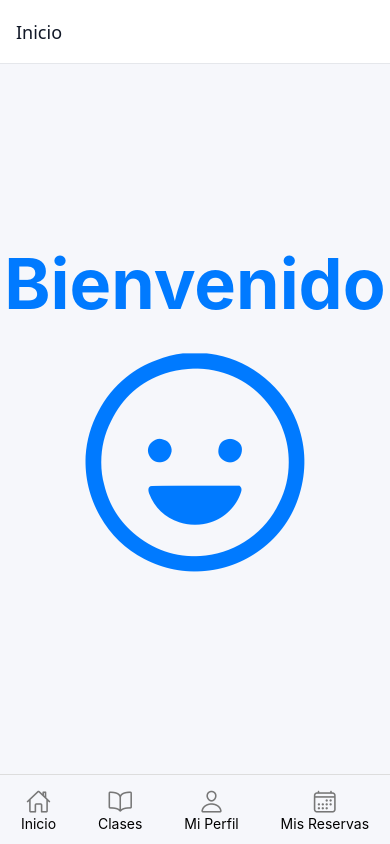
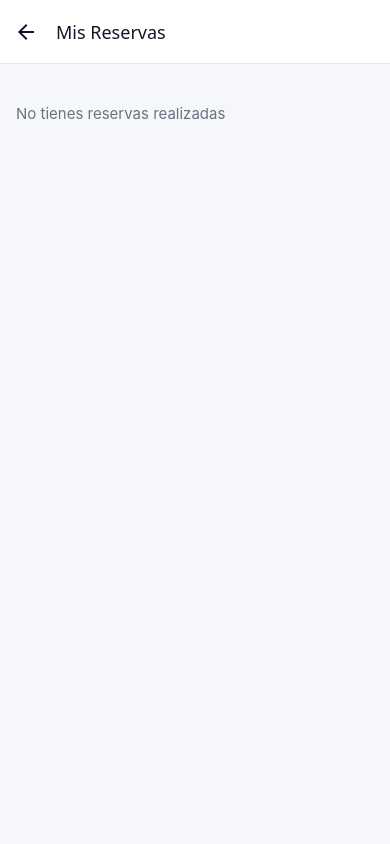
Before and after one commit to jhonsHewiths/proyectoCSV, a React Native app in the folder proyectoCSV/: screen /ReservasScreen in a window 390 px wide. Built offline with nearby package versions, Linux system fonts and the light colour scheme.

Commit message:
Implementacion reservas y su respectiva vista

```diff
--- a/proyectoCSV/App.js
+++ b/proyectoCSV/App.js
@@ -3,7 +3,8 @@ import { StatusBar } from 'expo-status-bar';
 import { NavigationContainer, DefaultTheme } from '@react-navigation/native';
 import { SafeAreaProvider } from 'react-native-safe-area-context';
 import ClasesStack from './src/navigation/ClasesStack';
-import { colors } from './src/theme'
+import { colors } from './src/theme';
+import {ReservasProvider} from './src/components/ReservasHechas';
 
 const temaNavegacion = {
   ...DefaultTheme,
@@ -19,11 +20,13 @@ const temaNavegacion = {
 
 export default function App() {
   return (
-   <SafeAreaProvider>
+    <SafeAreaProvider>
       <NavigationContainer theme={temaNavegacion}>
-         <StatusBar style="dark" />
-         <ClasesStack/>
+        <ReservasProvider>
+          <StatusBar style="dark" />
+          <ClasesStack />
+        </ReservasProvider>
       </NavigationContainer>
-   </SafeAreaProvider>
+    </SafeAreaProvider>
   );
 }
--- /dev/null
+++ b/proyectoCSV/src/components/ReservasHechas.js
@@ -0,0 +1,51 @@
+import React, { createContext, useState, useContext } from 'react';
+
+
+export const useReservas = () => useContext(ReservasContext);
+
+const ReservasContext = createContext(null);
+
+const horarioSolo = (horario) =>
+    horario
+        .normalize('NFD')
+        .replace(/[\u0300-\u036f]/g, '')
+        .trim()
+        .toLowerCase()
+        .replace(/\s+/g, '-');
+
+export function ReservasProvider({ children }) {
+    const [reservas, setReservas] = useState([]);
+
+    const cuposDisponibles = (clase) => {
+        const reservadas = reservas.filter((r) => r.clase.id === clase.id).length;
+        return Number(clase.cupos) - reservadas;
+    };
+
+    const agregarReserva = (clase, horario) => {
+        const horarioNormalizado = horarioSolo(horario);
+        const reservaError = reservas.some(
+            (reserva) => horarioSolo(reserva.horario) === horarioNormalizado
+        );
+
+        if (reservaError) {
+            return { success: false, message: 'Ya tienes una reserva para este horario' };
+        }
+
+        if (cuposDisponibles(clase) <= 0) {
+            return { success: false, message: 'Ya no quedan cupos para esta clase' };
+        }
+
+        setReservas((prevReservas) => [
+            ...prevReservas,
+            { id: `${clase.id}-${Date.now()}`, clase, horario }
+        ]);
+
+        return { success: true };
+    };
+
+    return (
+        <ReservasContext.Provider value={{ reservas, agregarReserva, cuposDisponibles }}>
+            {children}
+        </ReservasContext.Provider>
+    );
+};
--- a/proyectoCSV/src/navigation/ClasesStack.js
+++ b/proyectoCSV/src/navigation/ClasesStack.js
@@ -35,13 +35,13 @@ export default function ClassesStack() {
                 name="PerfilScreen"
                 component={PerfilScreen}
                 options={{title: "Mi Perfil", headerBackTitle: 'Atras'}}
-            />
+            />*/
 
             <Stack.Screen
                 name="ReservasScreen"
                 component={ReservasScreen}
                 options={{title: "Mis Reservas", headerBackTitle: 'Atras'}}
-            /> */}
+            />}
 
         </Stack.Navigator>
     )
--- a/proyectoCSV/src/screens/DetalleClasesScreen.js
+++ b/proyectoCSV/src/screens/DetalleClasesScreen.js
@@ -1,18 +1,20 @@
-import React, {useState, useMemo} from "react";
+import React, {useState} from "react";
 import {View, Text, StyleSheet, ScrollView, Alert, Image, Pressable} from 'react-native';
 import { Ionicons } from "@expo/vector-icons";
 import { useSafeAreaInsets } from "react-native-safe-area-context";
 
 import useResponsive from "../hooks/useResponsive";
 import { colors, spacing, radius, typography } from "../theme/index";
-import { formatearPrecio } from "../data/Clases";
-import LabelLevel from "../components/LabelLevel";
+/* import { formatearPrecio } from "../data/Clases";
+import LabelLevel from "../components/LabelLevel"; */
+import { useReservas } from "../components/ReservasHechas";
 
 export default function DetalleClase({route}){
     const insets = useSafeAreaInsets();
     const { clase } = route.params;
     const {paddingHorizontal, esTablet} = useResponsive();
-    const [cupos, setCupos] = useState(Number(clase.cupos));
+    const {agregarReserva, cuposDisponibles } = useReservas();
+    const cupos = cuposDisponibles(clase);
     const [horarioSeleccionado, setHorarioSeleccionado] = useState(null);
 
     return (
@@ -117,6 +119,7 @@ export default function DetalleClase({route}){
                 ))}
               </View>
             </View>
+
             <View style={{...styles.barra, paddingHorizontal: spacing.lg}}>
               <View style={styles.datos}>
                   <View style={{flex: 1}}>
@@ -132,11 +135,16 @@ export default function DetalleClase({route}){
                  <Pressable
                     style={styles.boton}
                     onPress={() => {
-                        if (cupos > 0) {
-                            setCupos(restCupos => restCupos - 1);
-                            Alert.alert("Se realizó la reserva correctamente.");
+                        if (!horarioSeleccionado) {
+                            Alert.alert("Para reservar debes seleccionar un horario.");
                         } else {
-                          Alert.alert("Lo sentimos, ya no restan cupos para esta clase.");
+                            const resultado = agregarReserva(clase, horarioSeleccionado);
+                            if (!resultado.success) {
+                                Alert.alert("Ya tienes una reserva para este horario.");
+                            } else {
+                                Alert.alert("Reserva realizada con éxito.");
+                                setHorarioSeleccionado(null);
+                            }
                         }
                     }}
                   >
--- a/proyectoCSV/src/screens/ReservasScreen.js
+++ b/proyectoCSV/src/screens/ReservasScreen.js
@@ -0,0 +1,51 @@
+import React from "react";
+import { View, Text, StyleSheet, FlatList } from "react-native";
+import { colors, radius, spacing, typography } from "../theme/index";
+import { useReservas } from "../components/ReservasHechas";
+
+export default function ReservasScreen() {
+
+    const { reservas } = useReservas();
+
+    return (
+        <View style={styles.pantalla}>
+            <FlatList
+                data={reservas}
+                keyExtractor={(reserva) => reserva.id}
+                contentContainerStyle={[
+                    styles.lista,
+                    reservas.length === 0 && styles.listaVacia,
+                ]}
+                ListHeaderComponent={<Text style={typography.titulo}></Text>}
+                ListEmptyComponent={<Text style={styles.vacio}>No tienes reservas realizadas</Text>}
+                renderItem={({ item }) => (
+                <View style={styles.reserva}>
+                    <Text style={typography.titulo}>{item.clase.titulo}</Text>
+                    <Text style={styles.detalleReserva}>Profesor: {item.clase.profesor.nombre}</Text>
+                    <Text style={styles.horarioReserva}>{item.horario}</Text>
+                    <Text style={styles.detalleReserva}>{item.clase.precio} COP por clase</Text>
+                </View>
+            )}
+                ItemSeparatorComponent={() => <View style={styles.separador} />}
+            />
+        </View>
+
+    )
+}
+
+const styles = StyleSheet.create({
+    pantalla: {flex: 1, backgroundColor: colors.fondo},
+    lista: {padding: spacing.lg, paddingBottom: spacing.xxl},
+    listaVacia: {flexGrow: 1},
+    reserva:{
+        backgroundColor: colors.superficie,
+        borderColor: colors.borde,
+        borderRadius: radius.md,
+        borderWidth: 1,
+        padding: spacing.md,
+    },
+    detalleReserva: {... typography.secundario, marginTop: spacing.sm},
+    horarioReserva: {...typography.cuerpo, color: colors.primario, fontWeight: '700', marginTop: spacing.md},
+    vacio: {...typography.cuerpo, color: colors.textoSuave, marginTop: spacing.xl},
+    separador: {height: spacing.md},
+});
```
